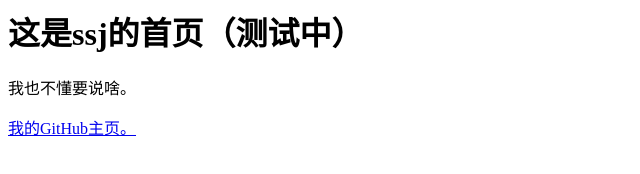
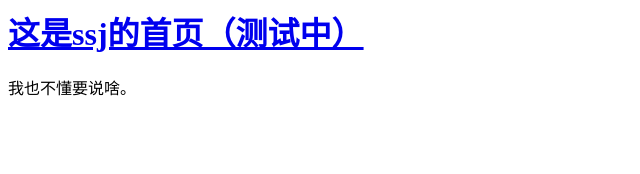
Before and after one commit to h4ckm310n/pwxssj.github.io, a plain HTML site: page index.html in a window 1280 px wide. Shown: the whole page, without its empty margins (0-640 px from the left). Drawn offline with Linux system fonts and the light colour scheme.

Commit message:
index.html

```diff
--- a/index.html
+++ b/index.html
@@ -1,8 +1,7 @@
 <html>
 <body>
-    <h1>这是ssj的首页（测试中）</h1>
+    <a href="pwxssj.github.io"><h1>这是ssj的首页（测试中）</h1></a>
     <p>我也不懂要说啥。</p>
-    <a href="pwxssj.github.io">我的GitHub主页。</a>
 
 </body>
 </html>
```
